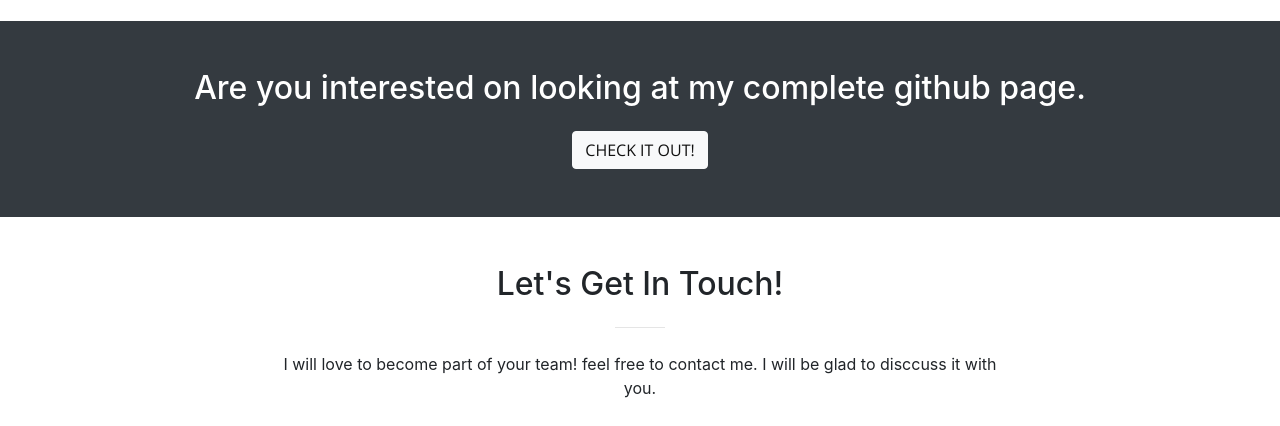
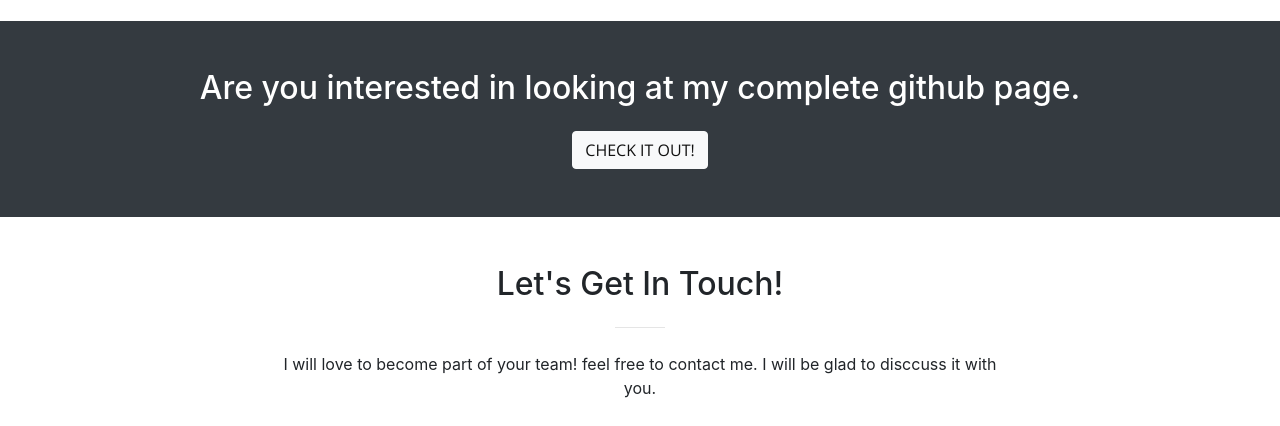
Before and after one commit to ccrs2006/Portfolio, a website with bundled scripts: page index.html in a window 1280 px wide. Shown: the part 2073-2499 px from the top of the page. Built offline with nearby package versions, Linux system fonts and the light colour scheme; files whose address does not match are found by name.

Commit message:
Corrected spelling error on the github section

```diff
--- a/index.html
+++ b/index.html
@@ -258,7 +258,7 @@
     <!--Fourth section-->
     <section class="bg-dark text-white">
       <div class="container text-center">
-        <h2 class="mb-4">Are you interested on looking at my complete github page.</h2>
+        <h2 class="mb-4">Are you interested in looking at my complete github page.</h2>
         <a class="btn btn-light btn-xl sr-button" href="https://github.com/ccrs2006">Check it out!</a>
       </div>
     </section>
```
